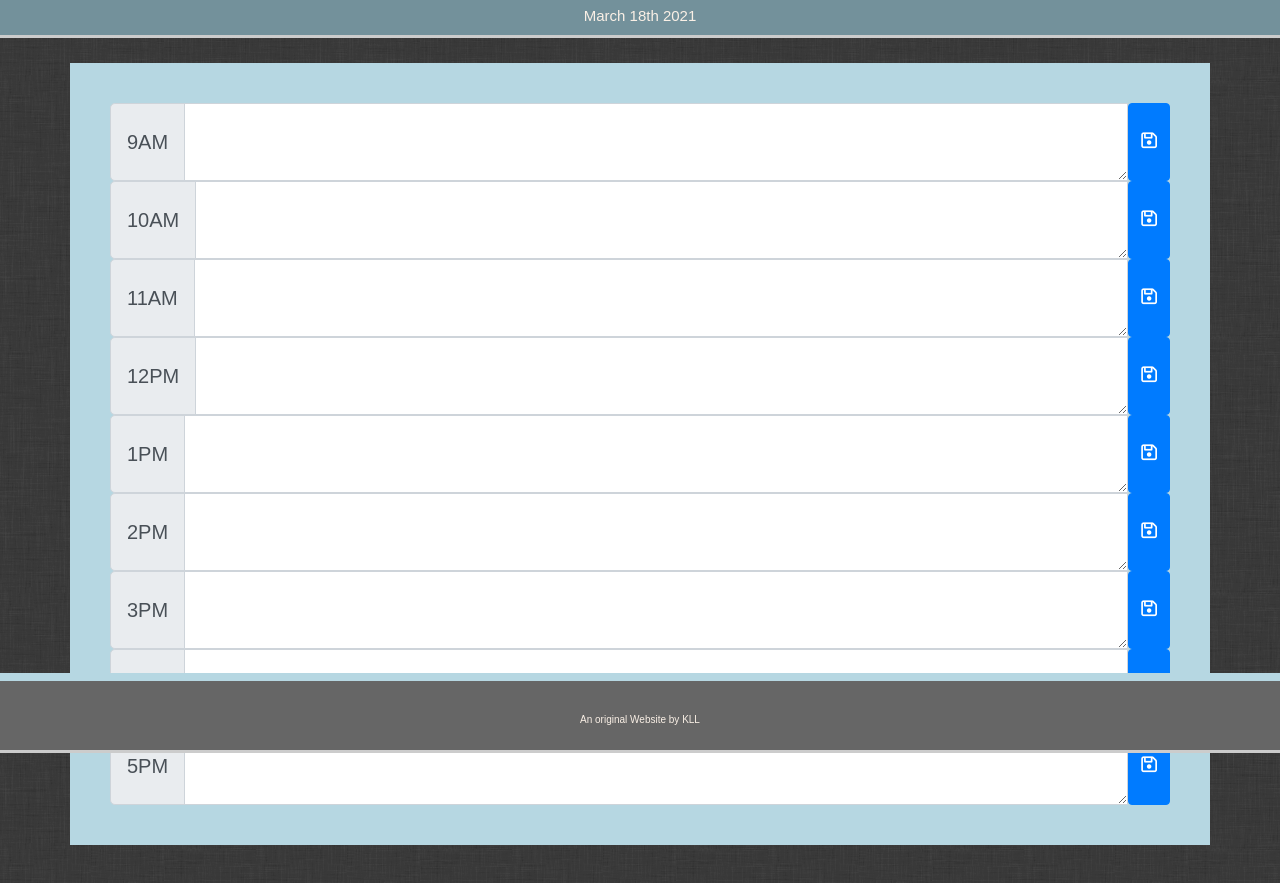
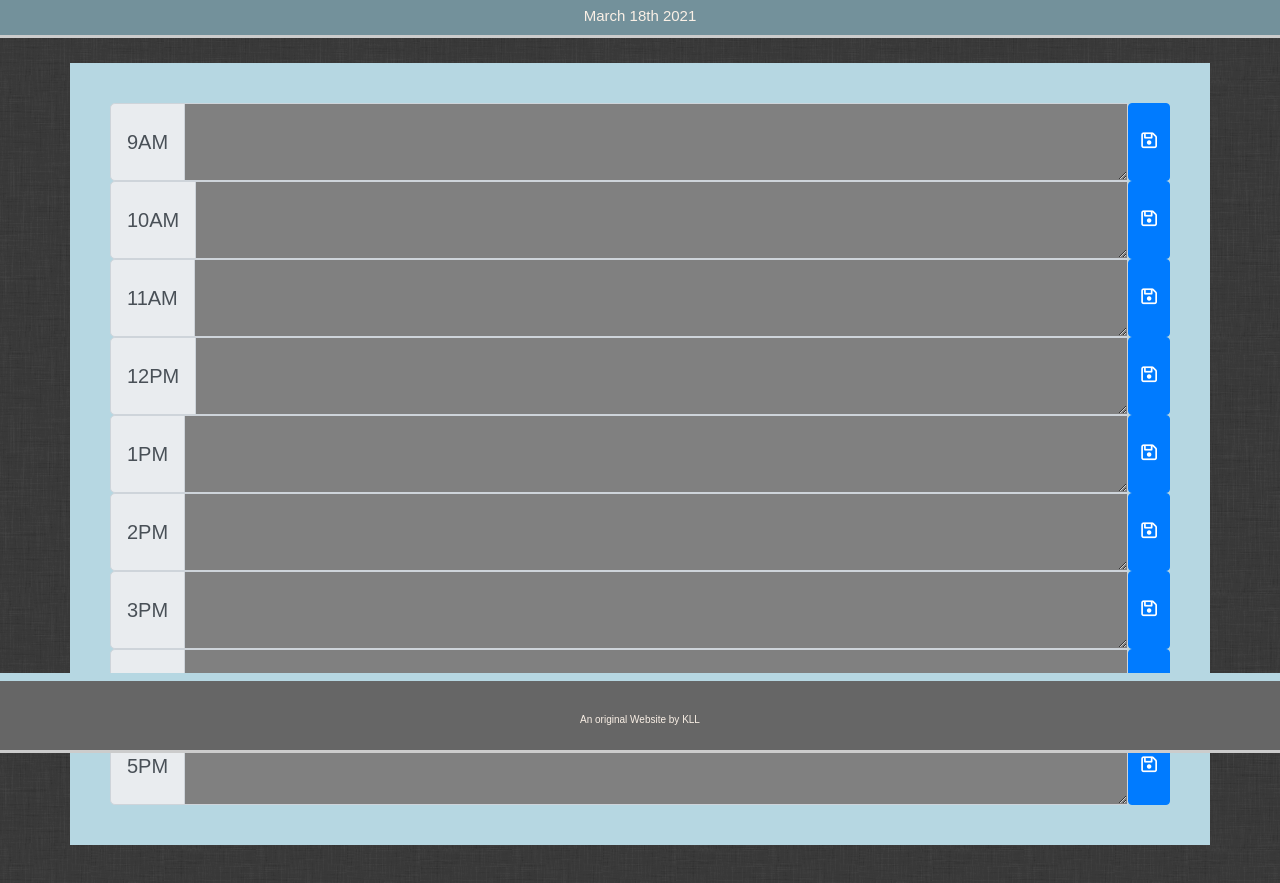
Before and after one commit to klucas72/day_planner, a plain HTML site: page index.html in a window 1280 px wide. Shown: the part 47-930 px from the top of the page. Drawn offline with nearby package versions, Linux system fonts and the light colour scheme.

Commit message:
8th push

```diff
--- a/assets/script.js
+++ b/assets/script.js
@@ -5,7 +5,7 @@ $(document).ready(function() {
     var $dateHeading = $('#navbar-subtitle');
     $dateHeading.text(now);
 
-    let currentTime = moment().format("H");
+    var currentTime = parseInt(moment().format("HH"));
 
     //create variables of each time frame
     var $text9AM = $("#text9AM");
@@ -23,12 +23,21 @@ $(document).ready(function() {
     // console.log("what is the now value? " + currentTime);
 
     //changing the colors of the schedule block
-   if (currentTime == 9 ) {
-        $(`.TextBoxColors-${timeArray[0]}`).css('background-color', 'red')
-       for (i = 1; i<timeArray.length; i++) {
-           $(`.TextBoxColors-${timeArray[i]}`).css('background-color', 'green')
-       };
+
+    $("textarea").each(function() {
+        var name = parseInt($(this).attr("name"));
+        if (name < currentTime) {
+            $(this).css("background-color", "gray");
         }
+
+        if (name > currentTime) {
+            $(this).css("background-color", "green");
+        }
+
+        if(name === currentTime) {
+            $(this).css("background-color", "red");
+        }
+    })
 //setting local storage
 $("button").on("click", function() {
     localStorage.setItem("9AM", ($text9AM.val()));
@@ -53,3 +62,10 @@ $(document).ready(function() {
 $("#text4PM").append(localStorage.getItem("4PM"));
 $("#text5PM").append(localStorage.getItem("5PM"));
 });
+
+
+//    if (currentTime == 9 ) {
+//         $(`.TextBoxColors-${timeArray[0]}`).css('background-color', 'red')
+//        for (i = 1; i<timeArray.length; i++) {
+//            $(`.TextBoxColors-${timeArray[i]}`).css('background-color', 'green')
+//        };
--- a/index.html
+++ b/index.html
@@ -38,7 +38,7 @@
           <span class="input-group-text" id="inputGroup-sizing-lg">9AM</span>
         </div>
         <!-- <input type="text" class="form-control" aria-label="9:00 AM" aria-describedby="inputGroup-sizing-sm"> -->
-        <textarea id=text9AM type="text" class="TextBoxColors-9 form-control" aria-label="10" aria-describedby="inputGroup-sizing-sm"></textarea>
+        <textarea name="9" id=text9AM type="text" class="TextBoxColors-9 form-control" aria-label="10" aria-describedby="inputGroup-sizing-sm"></textarea>
         <button class="btn btn-primary" type="button" todo="saveToDo-9am"><i class="fa fa-floppy-o" style="font-size:18px;"></i></button>
       </div>
       <!-- 10:00AM -->
@@ -47,7 +47,7 @@
           <span class="input-group-text" id="inputGroup-sizing-lg">10AM</span>
         </div>
         <!-- <input type="text" class="form-control" aria-label="11:00 AM" aria-describedby="inputGroup-sizing-sm"> -->
-        <textarea id=text10AM type="text" class="TextBoxColors-10 form-control" aria-label="10" aria-describedby="inputGroup-sizing-sm"></textarea>
+        <textarea name="10" id=text10AM type="text" class="TextBoxColors-10 form-control" aria-label="10" aria-describedby="inputGroup-sizing-sm"></textarea>
         <button class="btn btn-primary" type="button" todo="saveToDo-10am"><i class="fa fa-floppy-o" style="font-size:18px;"></i></button>
       </div>
       <!-- 11:00AM -->
@@ -56,7 +56,7 @@
           <span class="input-group-text" id="inputGroup-sizing-lg">11AM</span>
         </div>
         <!-- <input type="text" class="form-control" aria-label="12:00 PM" aria-describedby="inputGroup-sizing-sm"> -->
-        <textarea id=text11AM type="text" class="TextBoxColors-11 form-control" aria-label="10" aria-describedby="inputGroup-sizing-sm"></textarea>
+        <textarea name="11" id=text11AM type="text" class="TextBoxColors-11 form-control" aria-label="10" aria-describedby="inputGroup-sizing-sm"></textarea>
         <button class="btn btn-primary" type="button" todo="saveToDo-11am"><i class="fa fa-floppy-o" style="font-size:18px;"></i></button>
       </div>
       <!-- 12:00 PM -->
@@ -65,7 +65,7 @@
           <span class="input-group-text" id="inputGroup-sizing-lg">12PM</span>
         </div>
         <!-- <input type="text" class="form-control" aria-label="12:00 PM" aria-describedby="inputGroup-sizing-sm"> -->
-        <textarea id=text12PM type="text" class="TextBoxColors-12 form-control" aria-label="10" aria-describedby="inputGroup-sizing-sm"></textarea>
+        <textarea name="12" id=text12PM type="text" class="TextBoxColors-12 form-control" aria-label="10" aria-describedby="inputGroup-sizing-sm"></textarea>
         <button class="btn btn-primary" type="button" todo="saveToDo-12pm"><i class="fa fa-floppy-o" style="font-size:18px;"></i></button>
       </div>
       <!-- 1:00 PM -->
@@ -74,7 +74,7 @@
           <span class="input-group-text" id="inputGroup-sizing-lg">1PM</span>
         </div>
         <!-- <input type="text" class="form-control" aria-label="1:00 PM" aria-describedby="inputGroup-sizing-sm"> -->
-        <textarea id=text1PM type="text" class="TextBoxColors-13 form-control" aria-label="10" aria-describedby="inputGroup-sizing-sm"></textarea>
+        <textarea name="13" id=text1PM type="text" class="TextBoxColors-13 form-control" aria-label="10" aria-describedby="inputGroup-sizing-sm"></textarea>
         <button class="btn btn-primary" type="button" todo="saveToDo-1pm"><i class="fa fa-floppy-o" style="font-size:18px;"></i></button>
       </div>
       <!-- 2:00 PM -->
@@ -83,7 +83,7 @@
           <span class="input-group-text" id="inputGroup-sizing-lg">2PM</span>
         </div>
         <!-- <input type="text" class="form-control" aria-label="2:00 PM" aria-describedby="inputGroup-sizing-sm"> -->
-        <textarea id=text2PM type="text" class="TextBoxColors-14 form-control" aria-label="10" aria-describedby="inputGroup-sizing-sm"></textarea>
+        <textarea name="14" id=text2PM type="text" class="TextBoxColors-14 form-control" aria-label="10" aria-describedby="inputGroup-sizing-sm"></textarea>
         <button class="btn btn-primary" type="button" todo="saveToDo-2pm"><i class="fa fa-floppy-o" style="font-size:18px;"></i></button>
       </div>
       <!-- 3:00 PM -->
@@ -92,7 +92,7 @@
           <span class="input-group-text" id="inputGroup-sizing-lg">3PM</span>
         </div>
         <!-- <input type="text" class="form-control" aria-label="3:00 PM" aria-describedby="inputGroup-sizing-sm"> -->
-        <textarea id=text3PM type="text" class="TextBoxColors-15 form-control" aria-label="10" aria-describedby="inputGroup-sizing-sm"></textarea>
+        <textarea name="15" id=text3PM type="text" class="TextBoxColors-15 form-control" aria-label="10" aria-describedby="inputGroup-sizing-sm"></textarea>
         <button class="btn btn-primary" type="button" todo="saveToDo-3pm"><i class="fa fa-floppy-o" style="font-size:18px;"></i></button>
       </div>
       <!-- 4:00 PM -->
@@ -101,7 +101,7 @@
           <span class="input-group-text" id="inputGroup-sizing-lg">4PM</span>
         </div>
         <!-- <input type="text" class="form-control" aria-label="4:00 PM" aria-describedby="inputGroup-sizing-sm"> -->
-        <textarea id=text4PM type="text" class="TextBoxColors-16 form-control" aria-label="10" aria-describedby="inputGroup-sizing-sm"></textarea>
+        <textarea name="16" id=text4PM type="text" class="TextBoxColors-16 form-control" aria-label="10" aria-describedby="inputGroup-sizing-sm"></textarea>
         <button class="btn btn-primary" type="button" todo="saveToDo-4pm"><i class="fa fa-floppy-o" style="font-size:18px;"></i></button>
       </div>
       <!-- 5:00 PM -->
@@ -110,7 +110,7 @@
           <span class="input-group-text" id="inputGroup-sizing-lg">5PM</span>
         </div>
         <!-- <input type="text" class="form-control" aria-label="5:00 PM" aria-describedby="inputGroup-sizing-sm"> -->
-        <textarea id=text5PM type="text" class="TextBoxColors-17 form-control" aria-label="10" aria-describedby="inputGroup-sizing-sm"></textarea>
+        <textarea name="17" id=text5PM type="text" class="TextBoxColors-17 form-control" aria-label="10" aria-describedby="inputGroup-sizing-sm"></textarea>
         <button class="btn btn-primary" type="button" todo="saveToDo-5pm"><i class="fa fa-floppy-o" style="font-size:18px;"></i></button>
       </div>
     </div>
```
Lines whose indentation alone changed are shown as unchanged.
